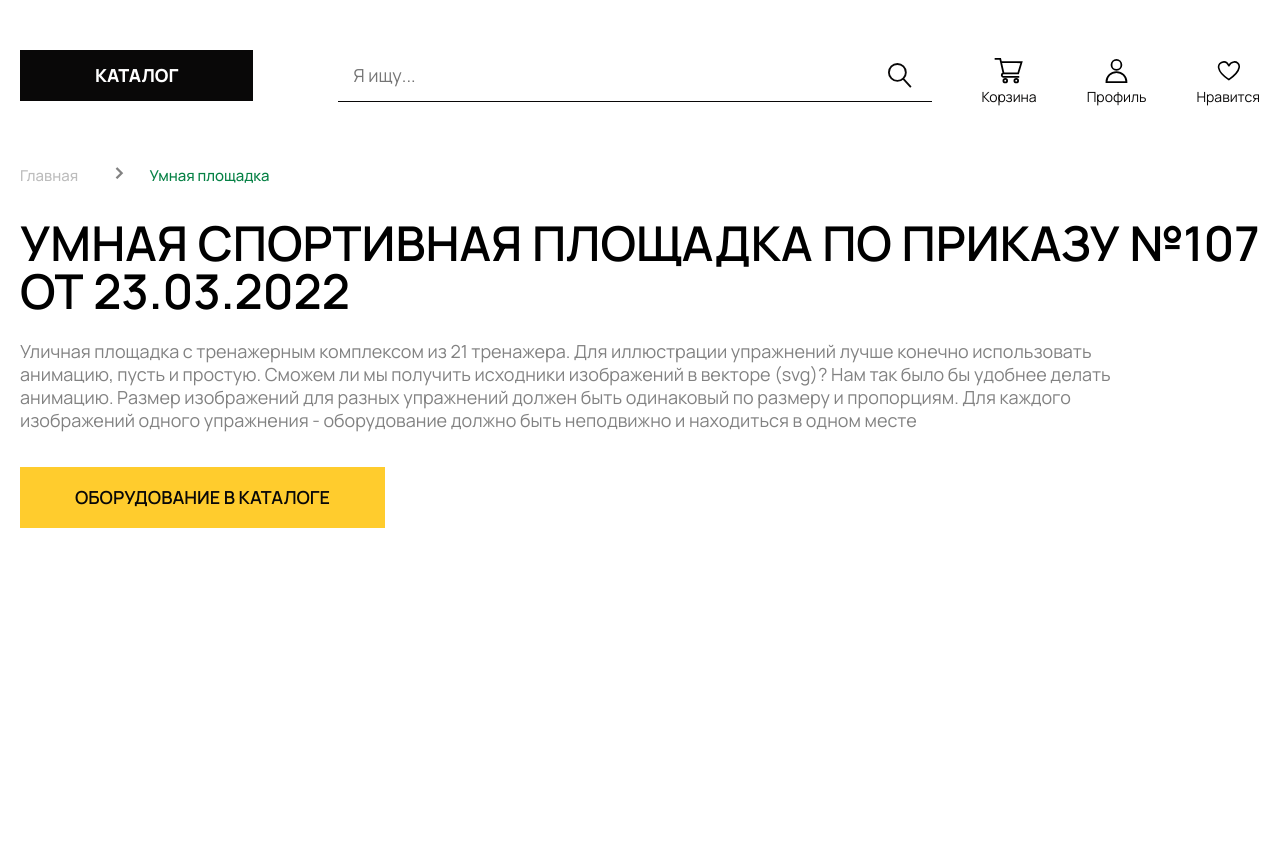
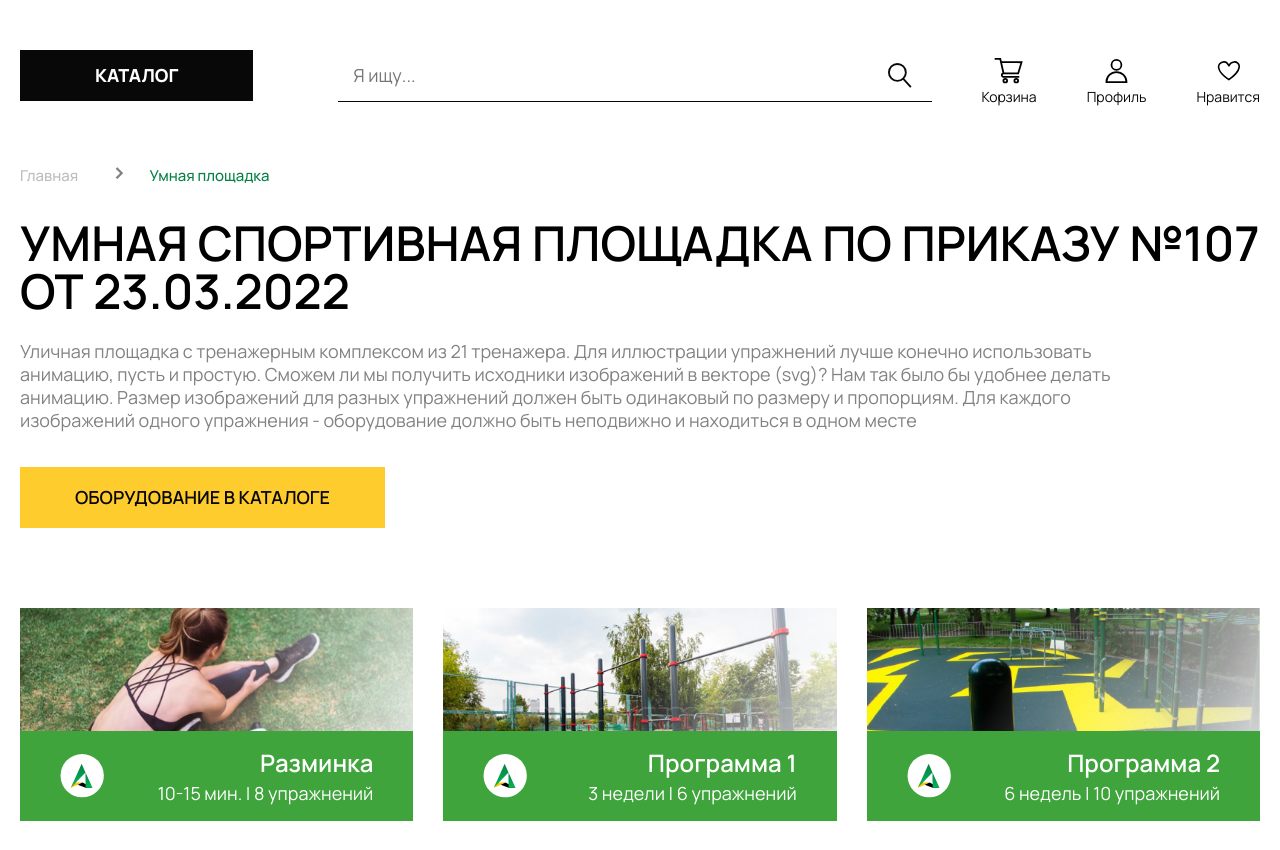
Before and after one commit to Yantimir/test-job, a website built with webpack: page src/index.html in a window 1280 px wide. Built offline with nearby package versions, Linux system fonts and the light colour scheme.

Commit message:
сверстал section

```diff
--- a/src/index.html
+++ b/src/index.html
@@ -72,6 +72,53 @@
                 </p>
                 <button class="main__btn">Оборудование в каталоге</button>
             </main>
+            <section class="section">
+                <div class="section__grid">
+                    <div class="section__item">
+                        <img class="section__img" src="./images/card1.jpg" alt="card1">
+                        <div class="section__info">
+                            <div class="section__logocard">
+                                <img src="./images/ellipsecard.svg" alt="ellipse">
+                                <img class="section__logo" src="./images/logocard.svg" alt="logo">
+                            </div>
+
+                            <div class="section__head">
+                                <h3 class="section__title">Разминка</h3>
+                                <p class="section__text">10-15 мин. | 8 упражнений</p>
+                            </div>
+                        </div>
+                    </div>
+                    <div class="section__item">
+                        <img class="section__img" src="./images/card2.jpg" alt="card2">
+                        <div class="section__info">
+                            <div class="section__logocard">
+                                <img src="./images/ellipsecard.svg" alt="ellipse">
+                                <img class="section__logo" src="./images/logocard.svg" alt="logo">
+                            </div>
+
+                            <div class="section__head">
+                                <h3 class="section__title">Программа 1</h3>
+                                <p class="section__text">3 недели | 6 упражнений</p>
+                            </div>
+                        </div>
+
+                    </div>
+                    <div class="section__item">
+                        <img class="section__img" src="./images/card3.jpg" alt="card3">
+                        <div class="section__info">
+                            <div class="section__logocard">
+                                <img src="./images/ellipsecard.svg" alt="ellipse">
+                                <img class="section__logo" src="./images/logocard.svg" alt="logo">
+                            </div>
+
+                            <div class="section__head">
+                                <h3 class="section__title">Программа 2</h3>
+                                <p class="section__text">6 недель | 10 упражнений</p>
+                            </div>
+                        </div>
+                    </div>
+                </div>
+            </section>
         </div>
     </body>
 </html>
--- a/src/styles/main.scss
+++ b/src/styles/main.scss
@@ -254,3 +254,72 @@ $yellow: #ffcc2d;
         }
     }
 }
+
+.section {
+    &__grid {
+        display: grid;
+        // grid-template-columns: repeat(auto-fill, minmax(280px, 1fr));
+        grid-template-columns: repeat(3, 1fr);
+        gap: 30px;
+    }
+    &__item {
+        position: relative;
+    }
+    &__img {
+        max-width: 100%;
+        height: auto;
+    }
+    &__info {
+        position: absolute;
+
+        display: flex;
+        align-items: center;
+        justify-content: space-between;
+        width: 100%;
+        height: 90px;
+        background-color: $green;
+        bottom: 0;
+        left: 0;
+        padding: 0 40px;
+    }
+    &__logocard {
+        position: relative;
+    }
+    &__logo {
+        position: absolute;
+        top: 50%;
+        right: 50%;
+        transform: translate(50%, -50%);
+    }
+    &__head {
+        display: flex;
+        flex-direction: column;
+        align-items: flex-end;
+    }
+    &__title {
+        color: $white;
+        font-size: 24px;
+        line-height: 34px;
+        font-weight: 600;
+    }
+    &__text {
+        color: $white;
+        font-size: 18px;
+        line-height: 27px;
+        font-weight: 400;
+    }
+    @media (min-width: 320px) and (max-width: 600px) {
+        &__grid {
+            display: grid;
+            grid-template-columns: repeat(1, 1fr);
+            gap: 30px;
+        }
+    }
+    @media (min-width: 601px) and (max-width: 767px) {
+        &__grid {
+            display: grid;
+            grid-template-columns: repeat(2, 1fr);
+            gap: 30px;
+        }
+    }
+}
```
Also changed, not shown: src/images/card1.jpg (added), src/images/card2.jpg (added), src/images/card3.jpg (added).
